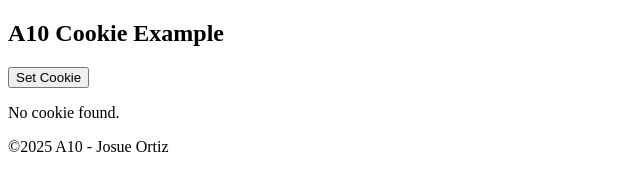
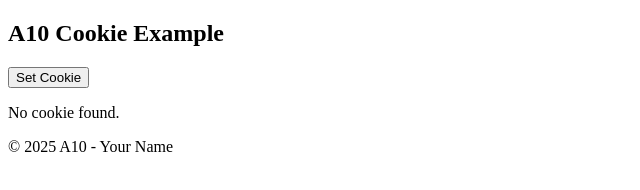
Before and after one commit to Josue10-18/A10, a website: page index.html in a window 1280 px wide. Shown: the full height of the page, 0-640 px from the left. Drawn offline with Linux system fonts and the light colour scheme.

```diff
--- a/index.html
+++ b/index.html
@@ -1,5 +1,5 @@
 <!DOCTYPE html>
-<html>
+<html lang="en">
 <head>
     <title>A10 Cookie Demo</title>
     <script>
@@ -20,7 +20,7 @@
             return "";
         }
 
-        // Show cookie automatically when page loads
+        // Show cookie automatically on page load
         window.onload = function () {
             let user = getCookie("username");
             if (user) {
@@ -39,7 +39,7 @@
 
 <p id="output"></p>
 
-<footer>©2025 A10 - Josue Ortiz</footer>
+<footer>© 2025 A10 - Your Name</footer>
 
 </body>
 </html>
```
